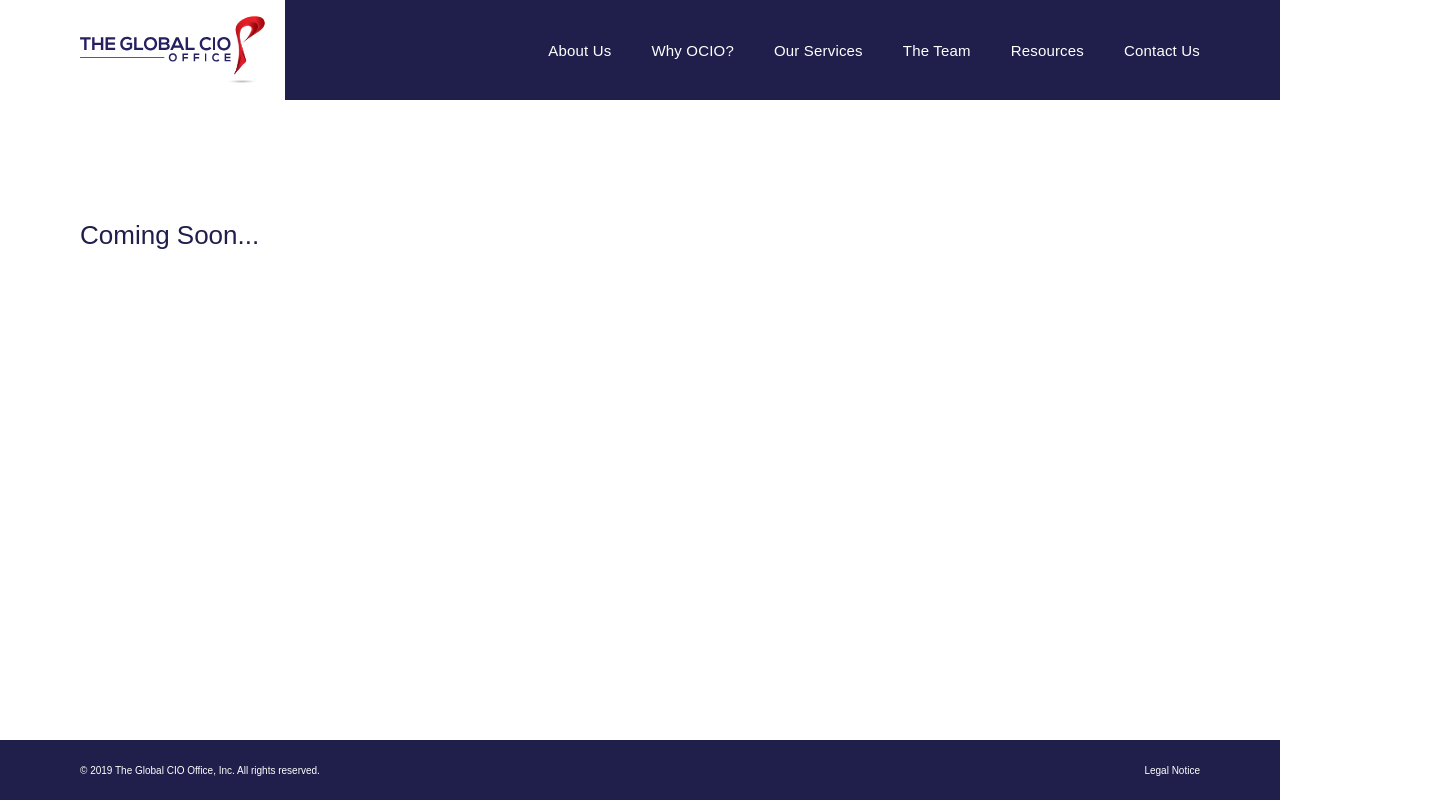
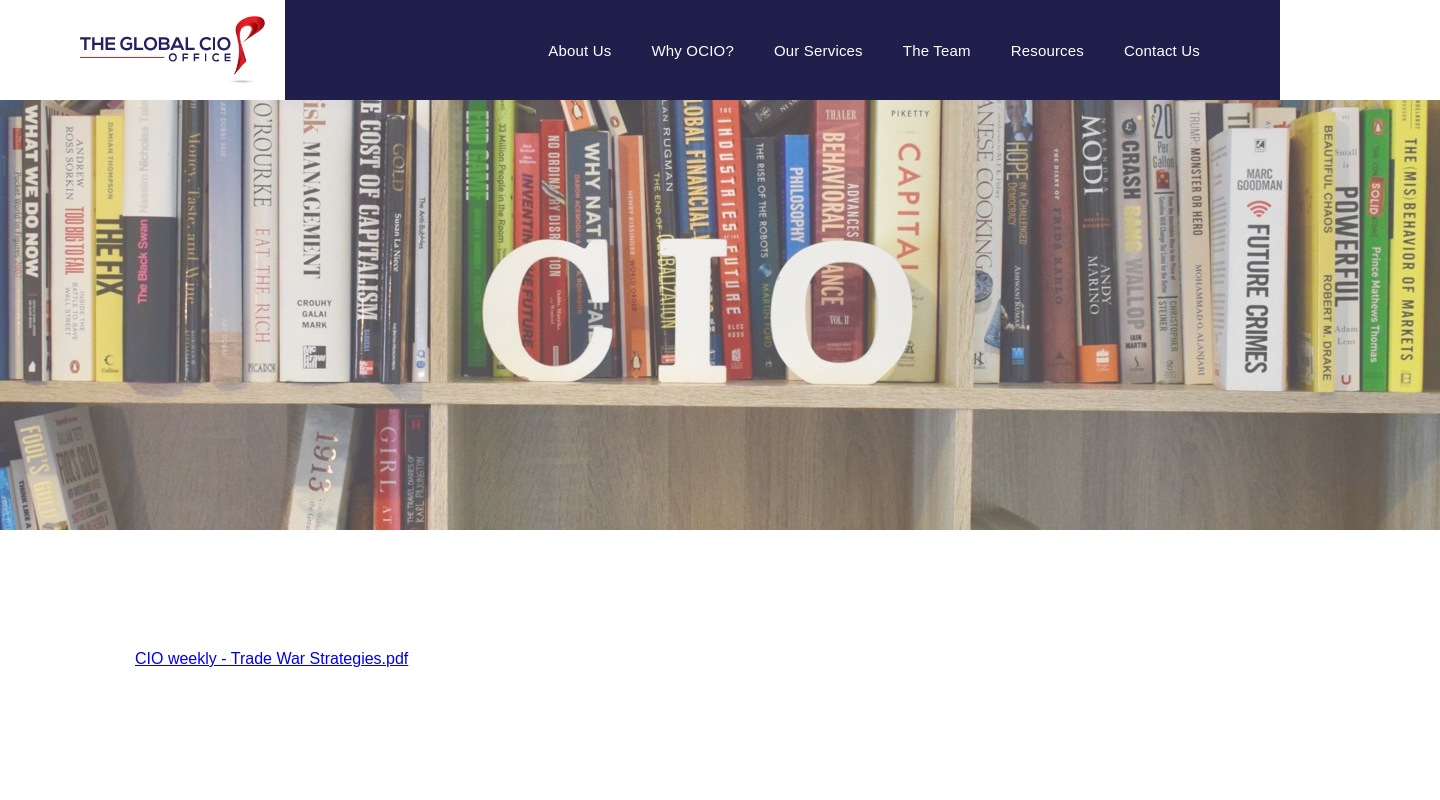
Before and after one commit to lusa9/CIO, a React (Create React App) app: page /resources in a window 1280 px wide. Shown: the top 800 px of the page, 1440 px wide, since content can reach past the window. Built offline with nearby package versions, Linux system fonts and the light colour scheme.

Commit message:
implemented first pdf

```diff
--- a/src/App.js
+++ b/src/App.js
@@ -9,6 +9,7 @@
 import { Why } from './Components/Why';
 import { Services } from './Components/Services';
 import { Team } from './Components/Team';
+import { Resources } from './Components/Resources';
 
 class App extends React.Component {
   constructor(props) {
@@ -29,6 +30,7 @@
                 <Route exact path="/why" component={Why} />
                 <Route exact path="/services" component={Services} />
                 <Route exact path="/team" component={Team} />
+                <Route exact path="/resources" component={Resources} />
                 <Route exact path="/legal" component={Legal} />
                 <Route path="" component={NotFound} />
               </Switch>
--- /dev/null
+++ b/src/Components/Resources/index.js
@@ -0,0 +1,16 @@
+import React from 'react';
+import { SectionHeader } from '../Section Header';
+import { Title } from '../Title';
+import resources from '../../assets/resources.jpg'
+import TradeWarStrategies from "./TradeWarStrategies.pdf"
+
+export const Resources = () => (
+    <div className="d-flex flex-1 flex-direction-column">
+        <img src={resources} style={{objectFit: "cover"}}/>
+        <div className="content-container margin-top-120 margin-bottom-200">
+            <div className="content flex-1 flex-direction-column">
+                <a href={TradeWarStrategies} download="CIO weekly - Trade War Strategies.pdf">CIO weekly - Trade War Strategies.pdf</a>
+            </div>
+        </div>
+    </div>
+)
```
Also changed, not shown: src/assets/resources.jpg (added), 1 other file (tests, documents, lock files or other folders).
